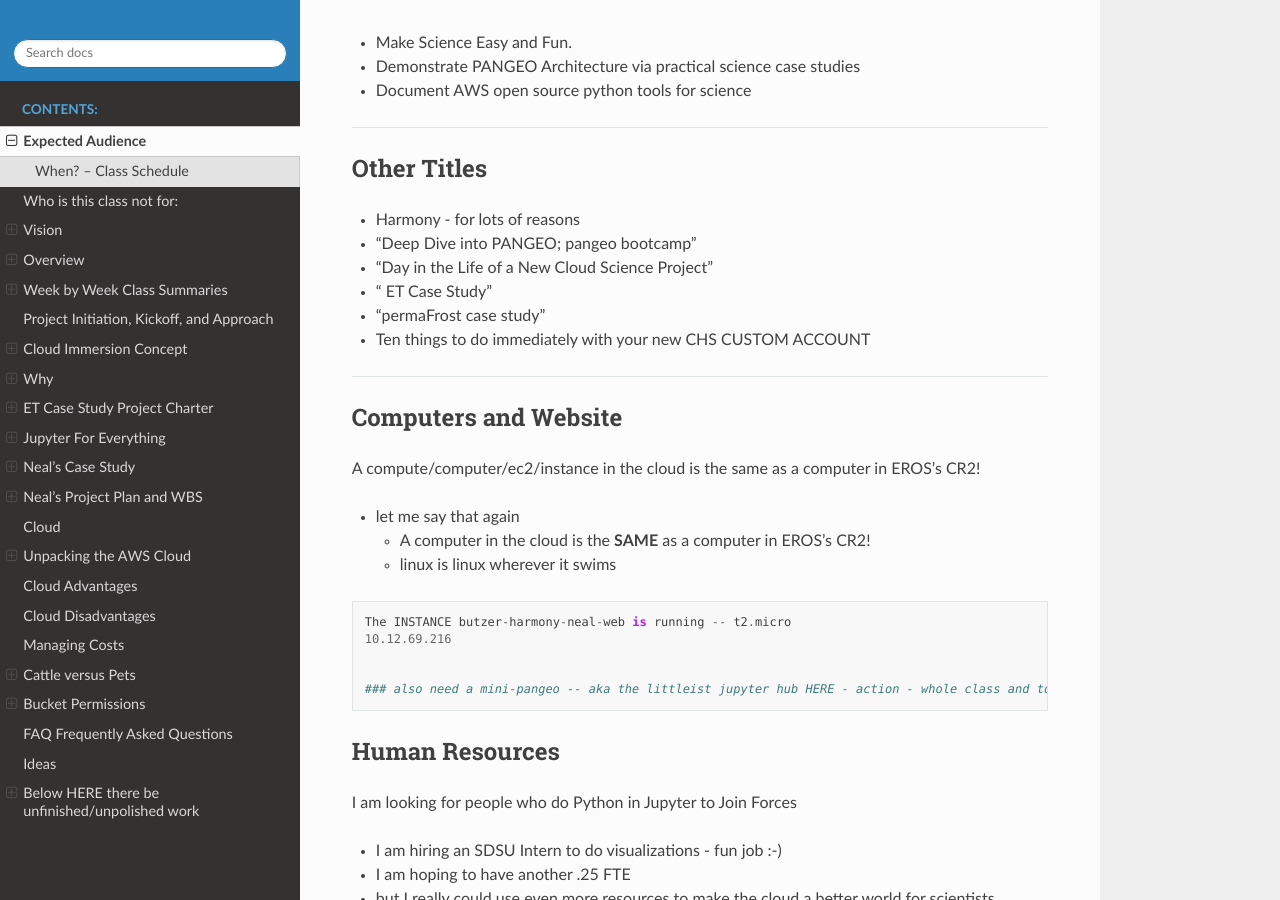
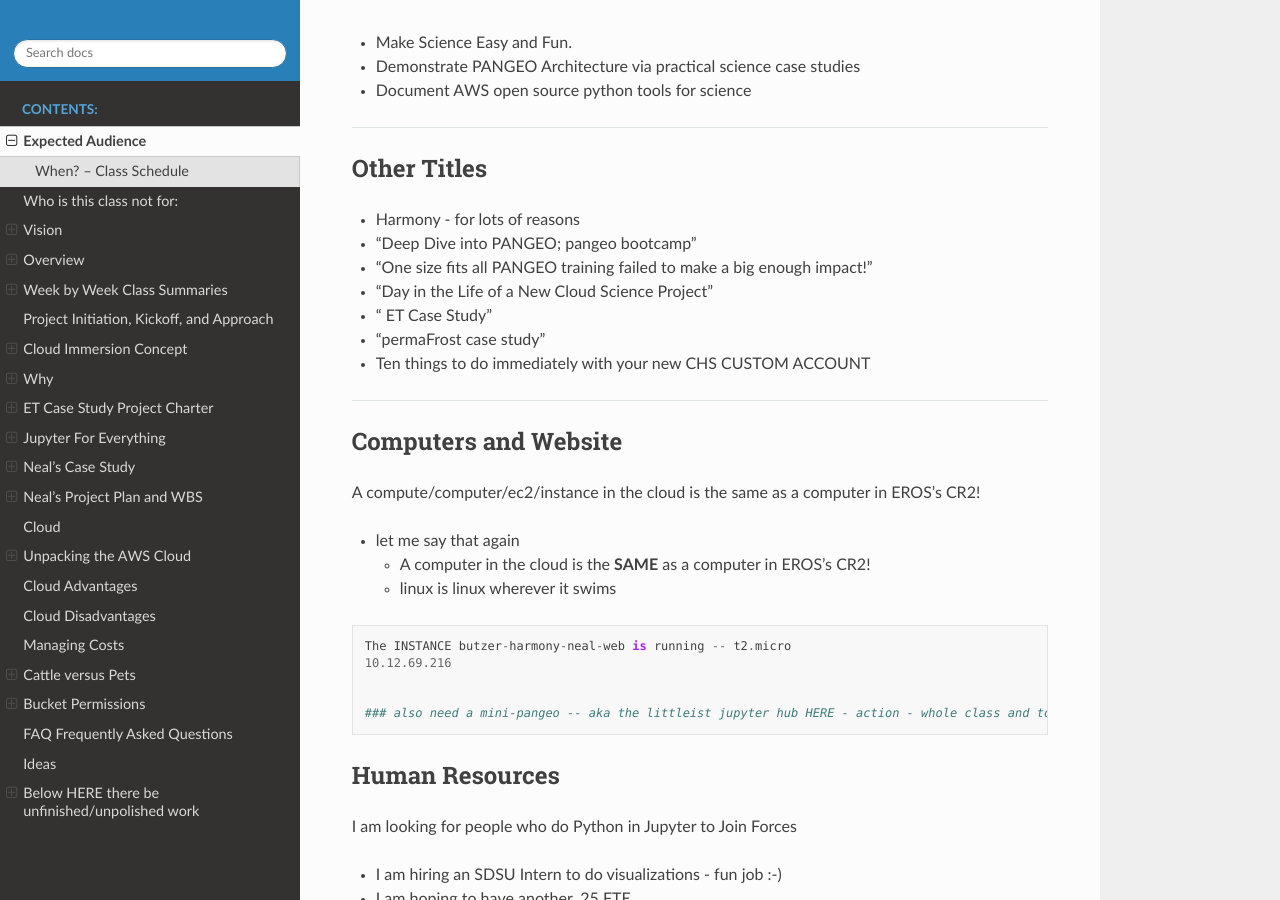
Before and after one commit to tonybutzer/harmony, a Sphinx documentation site: the page built from documentation/source/00define_ET.md, in a window 1280 px wide and 900 px high, scrolled down 1749 px. Built offline with Sphinx 7.4.7 and the Read the Docs theme 2.0.0, drawn with Linux system fonts in a browser that asks for light colours; pages that are not in the unit, such as notebooks, are missing from menus.

Commit message:
automatic git update from Makefile

```diff
--- a/documentation/source/00define_ET.md
+++ b/documentation/source/00define_ET.md
@@ -44,6 +44,7 @@
 
 - Harmony - for lots of reasons
 - "Deep Dive into PANGEO; pangeo bootcamp"
+- "One size fits all PANGEO training failed to make a big enough impact!"
 - "Day in the Life of a New Cloud Science Project"
 - " ET Case Study"
 - "permaFrost case study"
```
